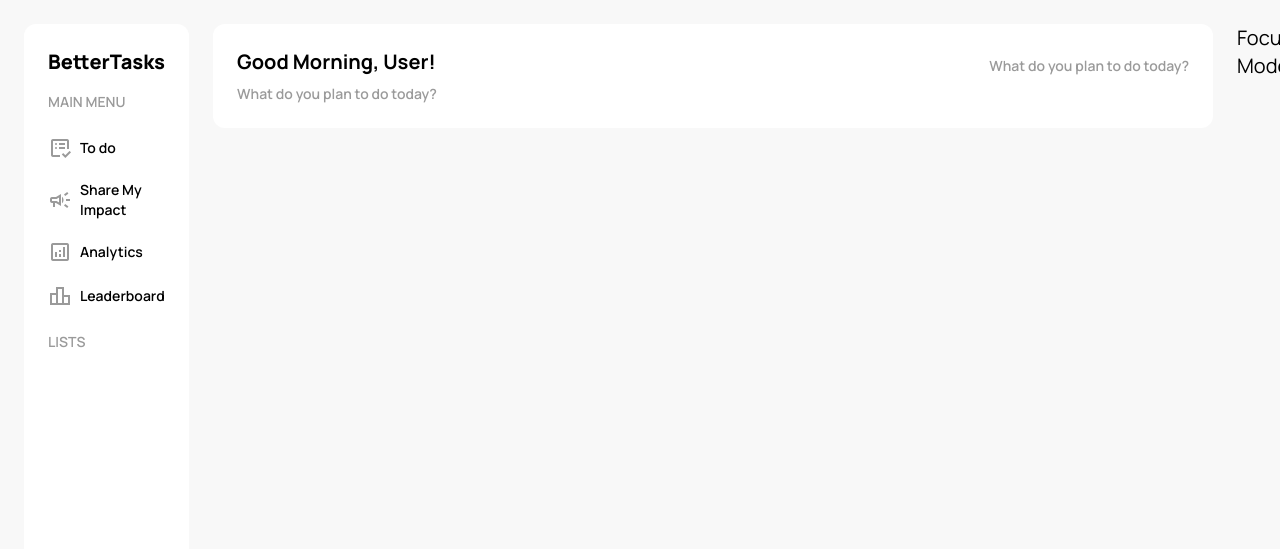
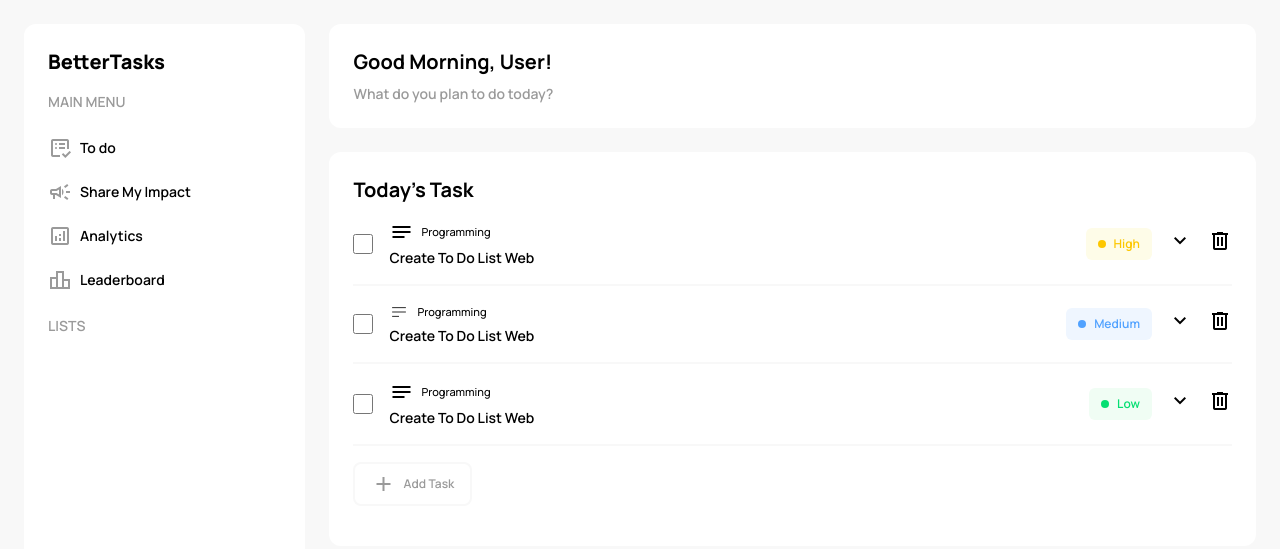
Before and after one commit to firmansyah-git/to-do-list-app, a website: page src/pages/index.html in a window 1280 px wide. Drawn offline with nearby package versions, Linux system fonts and the light colour scheme.

Commit message:
adding task list

```diff
--- a/src/css/input.css
+++ b/src/css/input.css
@@ -55,4 +55,62 @@
     .navbar__icon {
         @apply text-dark-gray
     }
+
+    .task {
+        @apply flex justify-evenly items-center gap-4 w-full py-4;
+        @apply border-b-2 border-b-light-gray
+    }
+
+    .task__checkbox {
+        @apply w-5 h-5 border-2 border-light-gray rounded-3xl accent-primary
+    }
+
+    .task__label {
+        @apply flex flex-col gap-1 grow
+    }
+
+    .task__label .task__category {
+        @apply flex items-center gap-2 text-[11px] font-medium
+    }
+
+    .priority_label {
+        @apply flex justify-between items-center px-3 py-2 gap-2 rounded-md text-xs font-semibold
+    }
+
+    .priority_label.high {
+        @apply text-yellow-400 bg-yellow-50
+    }
+
+    .priority_label.medium {
+        @apply text-blue-400 bg-blue-50
+    }
+
+    .priority_label.low {
+        @apply text-green-400 bg-green-50
+    }
+
+    .priority_label .dot_icon {
+        @apply w-2 h-2 rounded-full before:content-[''] after:content-['']
+    }
+
+    .priority_label .dot_icon.high {
+        @apply bg-yellow-400
+    }
+
+    .priority_label .dot_icon.medium {
+        @apply bg-blue-400
+    }
+
+    .priority_label .dot_icon.low {
+        @apply bg-green-400
+    }
+
+    .add_task {
+        @apply flex justify-between items-center gap-2 px-4 py-2 rounded-lg text-xs font-semibold cursor-pointer border-2 border-light-gray bg-white text-dark-gray;
+        @apply hover:border-2 hover:border-primary
+    }
+
+    .icon {
+        @apply w-5 h-5
+    }
 }
--- a/src/pages/index.html
+++ b/src/pages/index.html
@@ -24,7 +24,7 @@
                 <ul class="navbar__menu">
                     <li class="navbar__item">
                         <a class="navbar__link" href="#">
-                            <span class="navbar__icon material-symbols-outlined">list_alt_check</span>
+                            <span class="material-symbols-outlined navbar__icon">list_alt_check</span>
                             To do
                         </a>
                     </li>
@@ -53,26 +53,92 @@
             <h4 class="py-4 font-semibold text-dark-gray">LISTS</h4>
         </section>
     </aside>
-    <main>
-        <section class="container flex justify-between w-[1000px]">
+    <main class="flex  flex-col gap-6 w-[1000px]">
+        <section class="container">
             <div class="flex flex-col gap-2">
                 <h1 class="font-bold">Good Morning, User!</h1>
                 <p class="text-sm font-semibold text-dark-gray">What do you plan to do today?</p>
             </div>
-            <div class="flex flex-col gap-2">
-                <div>
-                    <div>
-                        <div></div>
+        </section>
+        <section class="container">
+            <h1 class="font-bold">Today's Task</h1>
+            <div>
+                <div class="task">
+                    <input class="task__checkbox" type="checkbox" name="" id="">
+                    <div class="task__label">
+                        <div class="task__category">
+                            <span class="material-symbols-outlined">notes</span>
+                            <p>Programming</p>
+                        </div>
+                        <h4 class="task__tittle">Create To Do List Web</h4>
+                    </div>
+                    <div class="task__priority">
+                        <div class="priority_label high">
+                            <span class="dot_icon high"></span>
+                            <span>High</span>
+                        </div>
+                    </div>
+                    <div class="task__change_priority">
+                        <span class="material-symbols-outlined">keyboard_arrow_down</span>
+                    </div>
+                    <div class="task__delete">
+                        <span class="material-symbols-outlined">delete</span>
                     </div>
                 </div>
-                <p class="text-sm font-semibold text-dark-gray">What do you plan to do today?</p>
+                <div class="task">
+                    <input class="task__checkbox" type="checkbox" name="" id="">
+                    <div class="task__label">
+                        <div class="task__category">
+                            <svg xmlns="http://www.w3.org/2000/svg" fill="none" viewBox="0 0 24 24" strokeWidth={1.5} stroke="currentColor" class="icon">
+                                <path strokeLinecap="round" strokeLinejoin="round" d="M3.75 6.75h16.5M3.75 12h16.5m-16.5 5.25H12" />
+                            </svg>
+                            <p>Programming</p>
+                        </div>
+                        <h4 class="task__tittle">Create To Do List Web</h4>
+                    </div>
+                    <div class="task__priority">
+                        <div class="priority_label medium">
+                            <span class="dot_icon medium"></span>
+                            <span>Medium</span>
+                        </div>
+                    </div>
+                    <div class="task__change_priority">
+                        <span class="material-symbols-outlined">keyboard_arrow_down</span>
+                    </div>
+                    <div class="task__delete">
+                        <span class="material-symbols-outlined">delete</span>
+                    </div>
+                </div>
+                <div class="task">
+                    <input class="task__checkbox" type="checkbox" name="" id="">
+                    <div class="task__label">
+                        <div class="task__category">
+                            <span class="material-symbols-outlined">notes</span>
+                            <p>Programming</p>
+                        </div>
+                        <h4 class="task__tittle">Create To Do List Web</h4>
+                    </div>
+                    <div class="task__priority">
+                        <div class="priority_label low">
+                            <span class="dot_icon low"></span>
+                            <span>Low</span>
+                        </div>
+                    </div>
+                    <div class="task__change_priority">
+                        <span class="material-symbols-outlined">keyboard_arrow_down</span>
+                    </div>
+                    <div class="task__delete">
+                        <span class="material-symbols-outlined">delete</span>
+                    </div>
+                </div>
+                <div class="my-4">
+                    <button class="add_task">
+                        <span class="material-symbols-outlined">add</span>
+                        Add Task
+                    </button>
+                </div>
             </div>
         </section>
     </main>
-    <aside>
-        <section>
-            <h1>Focus Mode</h1>
-        </section>
-    </aside>
 </body>
 </html>
```
Also changed, not shown: dist/css/style.css.
